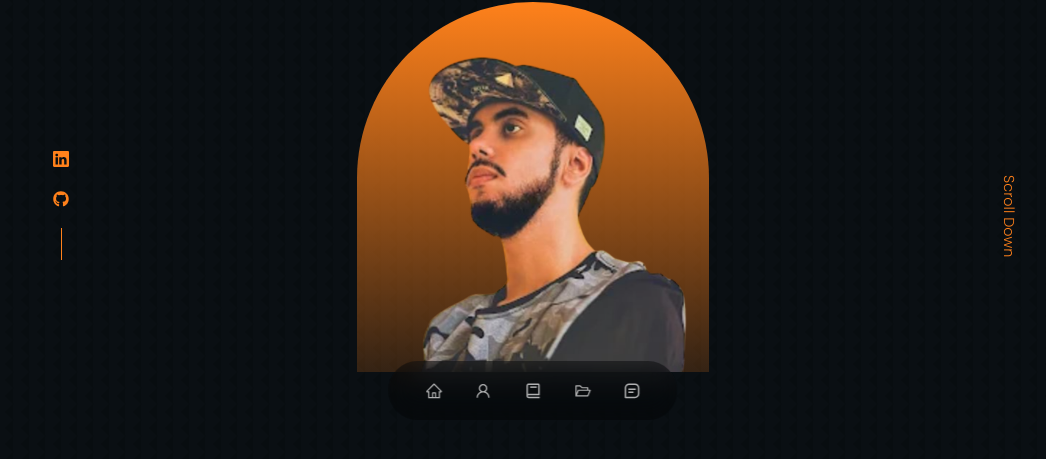
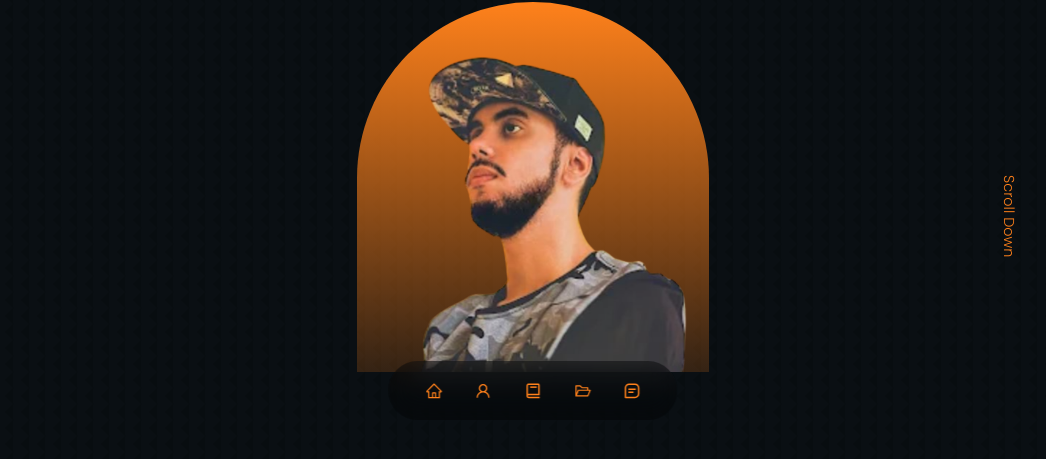
Before and after one commit to Campos2002/personal-portfolio, a React (Create React App) app: page / in a window 1280 px wide. Shown: the part 348-807 px from the top of the page, without its empty margins (107-1153 px from the left). Built offline with nearby package versions, Linux system fonts and the light colour scheme.

Commit message:
ajuste de border-radius de alguns elementos, exclusão do componente socials do componente header

```diff
--- a/src/components/contact/contact.css
+++ b/src/components/contact/contact.css
@@ -14,7 +14,7 @@
 .contact__option {
     background: var(--color-bg-variant);
     padding: 1.2rem;
-    border-radius: 1.2rem;
+    border-radius: 0.9rem;
     text-align: center;
     border: 1px solid transparent;
     transition: var(--transition);
@@ -36,24 +36,6 @@
     display: inline-block;
     font-size: 0.8rem;
 }
-
-/* .form__container button {
-    width: max-content;
-    display: inline-block;
-    color: var(--color-white);
-    padding: 0.75rem 1.2rem;
-    border-radius: 0.4rem;
-    cursor: pointer;
-    border: 2px solid transparent;
-    transition: var(--transition);
-    background: var(--color-primary)
-}
-
-.form__container button:hover {
-    border: 2px solid var(--color-primary-variant);
-    background: transparent;
-    color: var(--color-white);
-} */
 
 /* FORM -------------------------------------- */
 
--- a/src/components/experience/experience.css
+++ b/src/components/experience/experience.css
@@ -7,7 +7,7 @@
 .experience__container>div {
     background: var(--color-bg-variant);
     padding: 2.4rem 5rem;
-    border-radius: 2rem;
+    border-radius: 1.5rem;
     border: 1px solid transparent;
     transition: var(--transition);
 }
--- a/src/components/header/Header.jsx
+++ b/src/components/header/Header.jsx
@@ -1,7 +1,6 @@
 import './header.css'
 import CTA from '../header/CTA'
 import ME from '../../assets/me2.png'
-import HeaderSocials from './HeaderSocials'
 
 const Header = () => {
   return (
@@ -14,7 +13,6 @@ const Header = () => {
           <h1>Guilherme Campos</h1>
           <h5 className="text-light">Front-end Developer</h5>
           <CTA />
-          <HeaderSocials />
           <div className="me">
             <img src={ME} alt="me" />
           </div>
--- a/src/components/header/HeaderSocials.jsx
+++ /dev/null
@@ -1,14 +0,0 @@
-import React from 'react'
-import { BsLinkedin } from 'react-icons/bs'
-import { FaGithub } from 'react-icons/fa'
-
-const HeaderSocials = () => {
-  return (
-    <div className='header__socials'>
-      <a href="https://www.linkedin.com/in/guilhermecp/" target="_blank" rel='noreferrer'><BsLinkedin /></a>
-      <a href="https://github.com/Campos2002" target="_blank" rel='noreferrer'><FaGithub /></a>
-    </div>
-  );
-};
-
-export default HeaderSocials
--- a/src/components/header/header.css
+++ b/src/components/header/header.css
@@ -29,13 +29,6 @@ header {
     position: absolute;
     left: 0;
     bottom: 3rem;
-}
-
-.header__socials::after {
-    content: '';
-    width: 1px;
-    height: 2rem;
-    background: var(--color-primary);
 }
 
 /* IMAGEM ME --------------------- */
--- a/src/components/nav/nav.css
+++ b/src/components/nav/nav.css
@@ -19,7 +19,7 @@ nav a {
     padding: 0.6rem;
     border-radius: 50%;
     display: flex;
-    color: var(--color-light);
+    color: var(--color-primary);
     font-size: 1.1rem;
 }
 
--- a/src/components/portfolio/portfolio.css
+++ b/src/components/portfolio/portfolio.css
@@ -7,7 +7,7 @@
 .portfolio__item {
     background: var(--color-bg-variant);
     padding: 1.3rem;
-    border-radius: 2rem;
+    border-radius: 1.5rem;
     border: 1px solid transparent;
     transition: var(--transition);
 }
--- a/src/components/testimonials/testimonials.css
+++ b/src/components/testimonials/testimonials.css
@@ -16,7 +16,7 @@
     background: var(--color-bg-variant);
     text-align: center;
     padding: 2rem;
-    border-radius: 2rem;
+    border-radius: 1.5rem;
     user-select: none;
     border: 1px solid transparent;
 }
```
